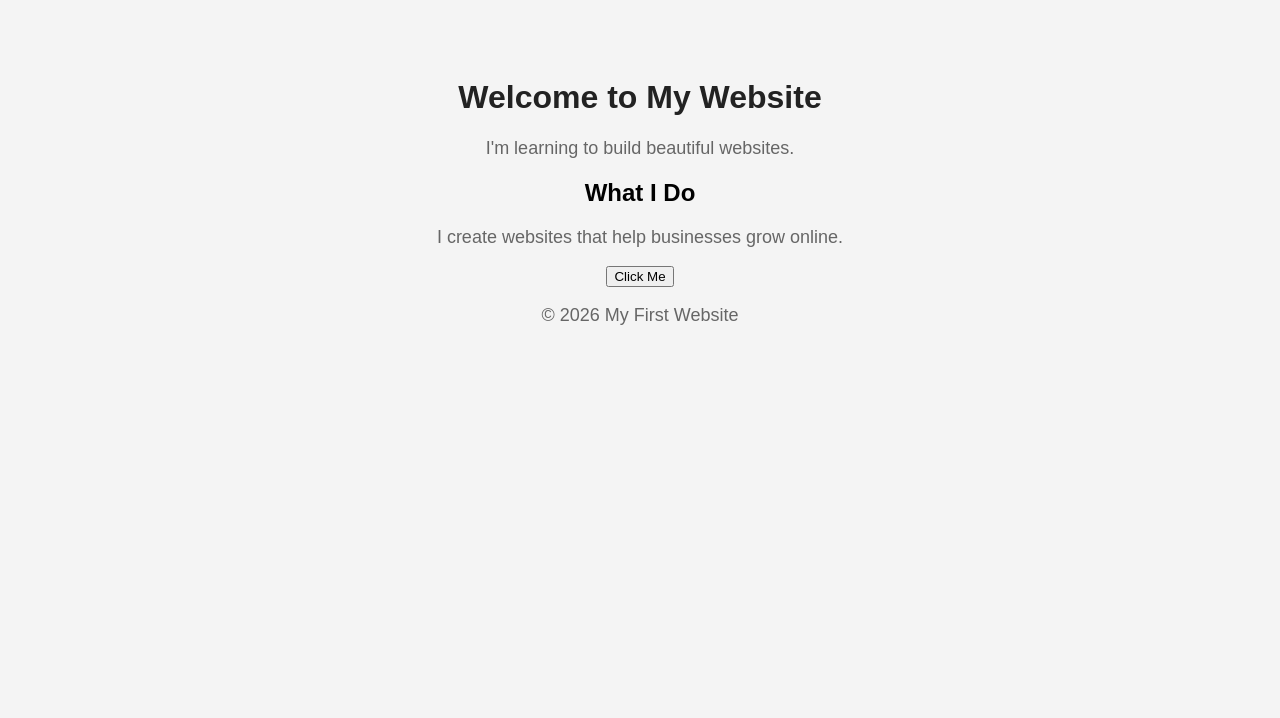
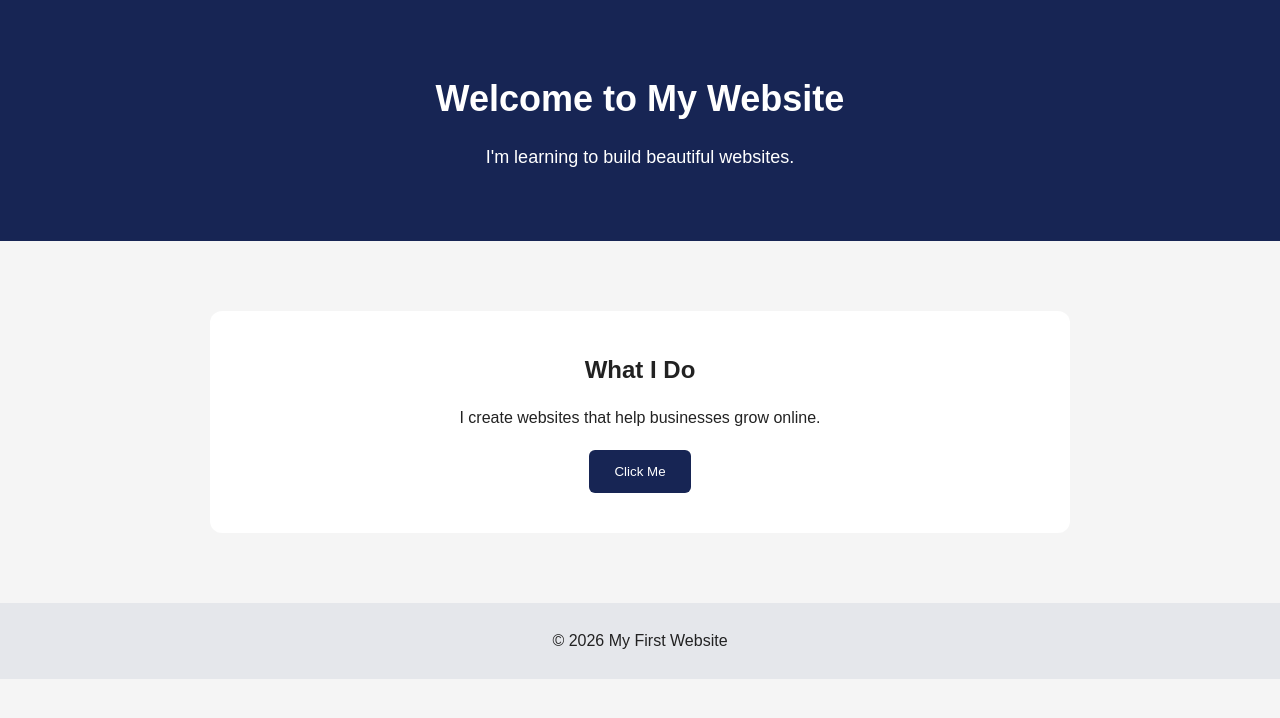
Before and after one commit to bongiwemjiyakho722-maker/my-first-website, a plain HTML site: page Index.html in a window 1280 px wide. Drawn offline with Linux system fonts and the light colour scheme; a script that the page names is missing.

Commit message:
Refactor CSS styles for layout and design

```diff
--- a/style.css
+++ b/style.css
@@ -1,15 +1,76 @@
-body {
-    background-color: #f4f4f4;
-    font-family: Arial, sans-serif;
-    text-align: center;
-    padding: 50px;
+
+* {
+  margin: 0;
+  padding: 0;
+  box-sizing: border-box;
 }
 
-h1 {
-    color: #222222;
+body {
+  font-family: Arial, sans-serif;
+  background: #f5f5f5;
+  color: #222;
+  line-height: 1.6;
 }
 
-p {
-    color: #666666;
-    font-size: 18px;
+header {
+  background: #172554;
+  color: white;
+  text-align: center;
+  padding: 70px 20px;
 }
+
+header h1 {
+  font-size: 36px;
+  margin-bottom: 15px;
+}
+
+header p {
+  font-size: 18px;
+}
+
+main {
+  max-width: 900px;
+  margin: 50px auto;
+  padding: 20px;
+}
+
+section {
+  background: white;
+  padding: 40px;
+  border-radius: 12px;
+  text-align: center;
+}
+
+section h2 {
+  margin-bottom: 15px;
+}
+
+button {
+  background: #172554;
+  color: white;
+  border: none;
+  padding: 14px 25px;
+  margin-top: 20px;
+  border-radius: 6px;
+  cursor: pointer;
+}
+
+button:hover {
+  background: #2563eb;
+}
+
+footer {
+  text-align: center;
+  padding: 25px;
+  background: #e5e7eb;
+}
+
+@media (max-width: 600px) {
+  header h1 {
+    font-size: 27px;
+  }
+
+  section {
+    padding: 25px;
+  }
+}
```
